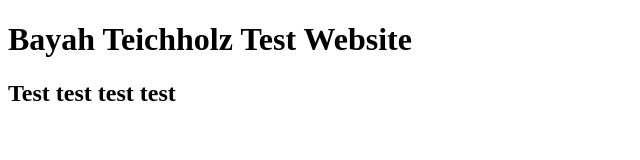
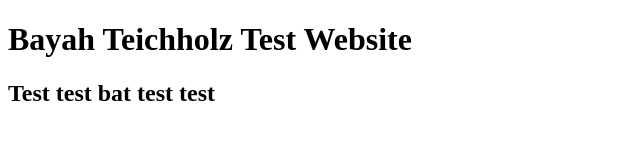
Before and after one commit to batyahteichholz/my-repo, a plain HTML site: page index.html in a window 1280 px wide. Shown: the full height of the page, 0-640 px from the left. Drawn offline with Linux system fonts and the light colour scheme.

Commit message:
Update index.html addaed bat

```diff
--- a/index.html
+++ b/index.html
@@ -7,6 +7,6 @@
 </head>
 <body>
    <h1>Bayah Teichholz Test Website</h1>
-    <h2>Test test test test</h2>
+    <h2>Test test bat test test</h2>
 </body>
 </html>
```
